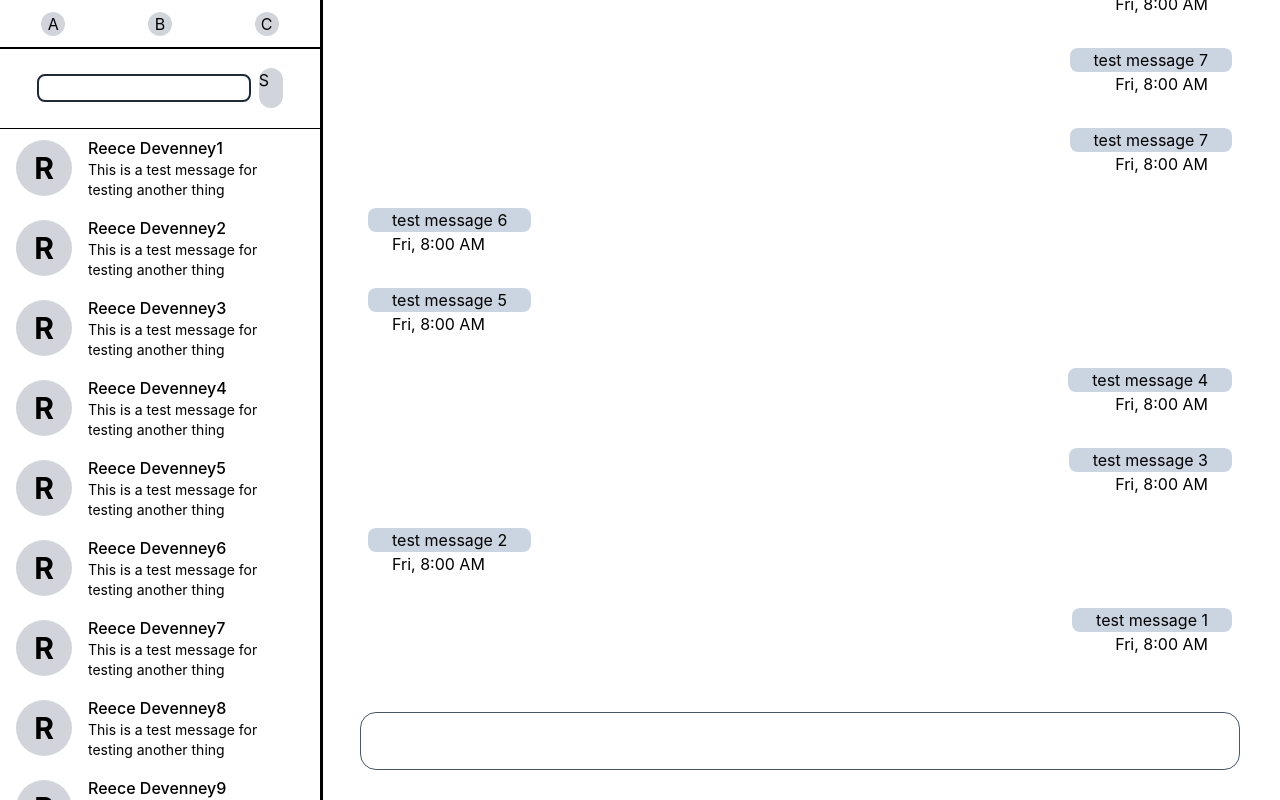
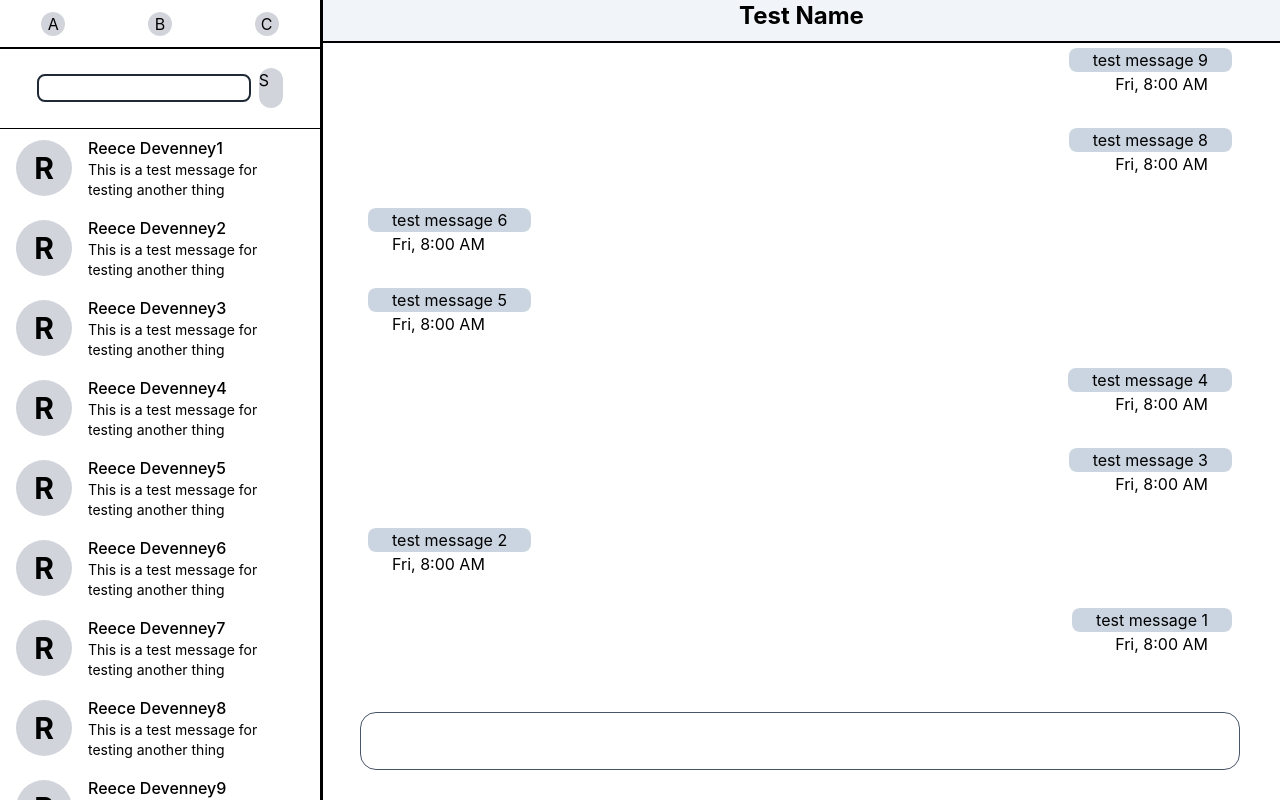
Before and after one commit to ReeceDevenney/Chit-Chat, a React (Create React App) app in the folder client/: page / in a window 1280 px wide. Built offline with nearby package versions, Linux system fonts and the light colour scheme.

Commit message:
added header area to chat area

```diff
--- a/client/src/components/Chatbox/index.tsx
+++ b/client/src/components/Chatbox/index.tsx
@@ -37,27 +37,47 @@ const messages: Messages[] = [
     fromMe: false
   },
   {
-    message: "test message 7",
+    message: "test message 8",
     sendDate: "Fri, 8:00 AM",
     fromMe: true
   },
   {
-    message: "test message 7",
+    message: "test message 9",
     sendDate: "Fri, 8:00 AM",
     fromMe: true
   },
   {
-    message: "test message 7",
+    message: "test message 10",
+    sendDate: "Fri, 8:00 AM",
+    fromMe: false
+  },
+  {
+    message: "test message 11",
     sendDate: "Fri, 8:00 AM",
     fromMe: true
   },
   {
-    message: "test message 7",
+    message: "test message 12",
     sendDate: "Fri, 8:00 AM",
     fromMe: true
   },
   {
-    message: "test message 7",
+    message: "test message 13",
+    sendDate: "Fri, 8:00 AM",
+    fromMe: false
+  },
+  {
+    message: "test message 14",
+    sendDate: "Fri, 8:00 AM",
+    fromMe: true
+  },
+  {
+    message: "test message 15",
+    sendDate: "Fri, 8:00 AM",
+    fromMe: false
+  },
+  {
+    message: "test message 16",
     sendDate: "Fri, 8:00 AM",
     fromMe: true
   },
@@ -66,7 +86,10 @@ const messages: Messages[] = [
 function Chatbox() {
   return (
     <div className="col-span-9 h-screen flex flex-col justify-end">
-      <div className="text-left mb-6 flex flex-col-reverse overflow-auto">
+      <div className="h-20 border-b-2 border-black bg-slate-100 ml-[3px]">
+        <div className="text-center font-bold text-2xl">Test Name</div>
+      </div>
+      <div className="text-left mb-6 pt-2 flex flex-col-reverse overflow-auto">
         {messages.map(message =>
         message.fromMe?
         <div>
@@ -79,18 +102,6 @@ function Chatbox() {
         </div>
           )}
       </div>
-
-      {/*<div className="text-left mb-6 flex flex-col">
-        <div>
-          <p className="flex flex-col items-end mr-12 rounded-lg bg-slate-300 ml-auto px-6 max-w-4xl flex-wrap">mess age 1mess age 1mess age1 mess age1m essage1me ssage1mes sage sage1m essage 1messa ge1mes 1message1 message 1message1me ssage1messa ge1message</p>
-          <p className="flex flex-col items-end mr-12 mb-8 ml-auto px-6 max-w-4xl flex-wrap">Fri, 5:35 AM</p>
-        </div>
-        <div>
-          <p className="flex flex-col items-start ml-12 rounded-lg bg-slate-300 mr-auto px-6 max-w-screen-sm flex-wrap">message2 asdf text-starttext-starttext-start age 1message 1message1 message1m essage1me ssage1mes </p>
-          <p className="flex flex-col items-start ml-12 mb-8 mr-auto px-6 max-w-screen-sm flex-wrap">Fri, 5:36 AM</p>
-        </div>
-        <p className="flex flex-col items-end mr-12 mb-8 rounded-lg bg-slate-300 ml-auto px-6 w-fit max-w-screen-sm flex-wrap">message1 testing some testing stuff</p>
-      </div> */}
       <div className="text-center mb-6">
         <textarea className="border border-slate-600 p-2 w-11/12 focus:outline-none rounded-2xl resize-none text-sm left-1/3 col-span-9"></textarea>
       </div>
```
